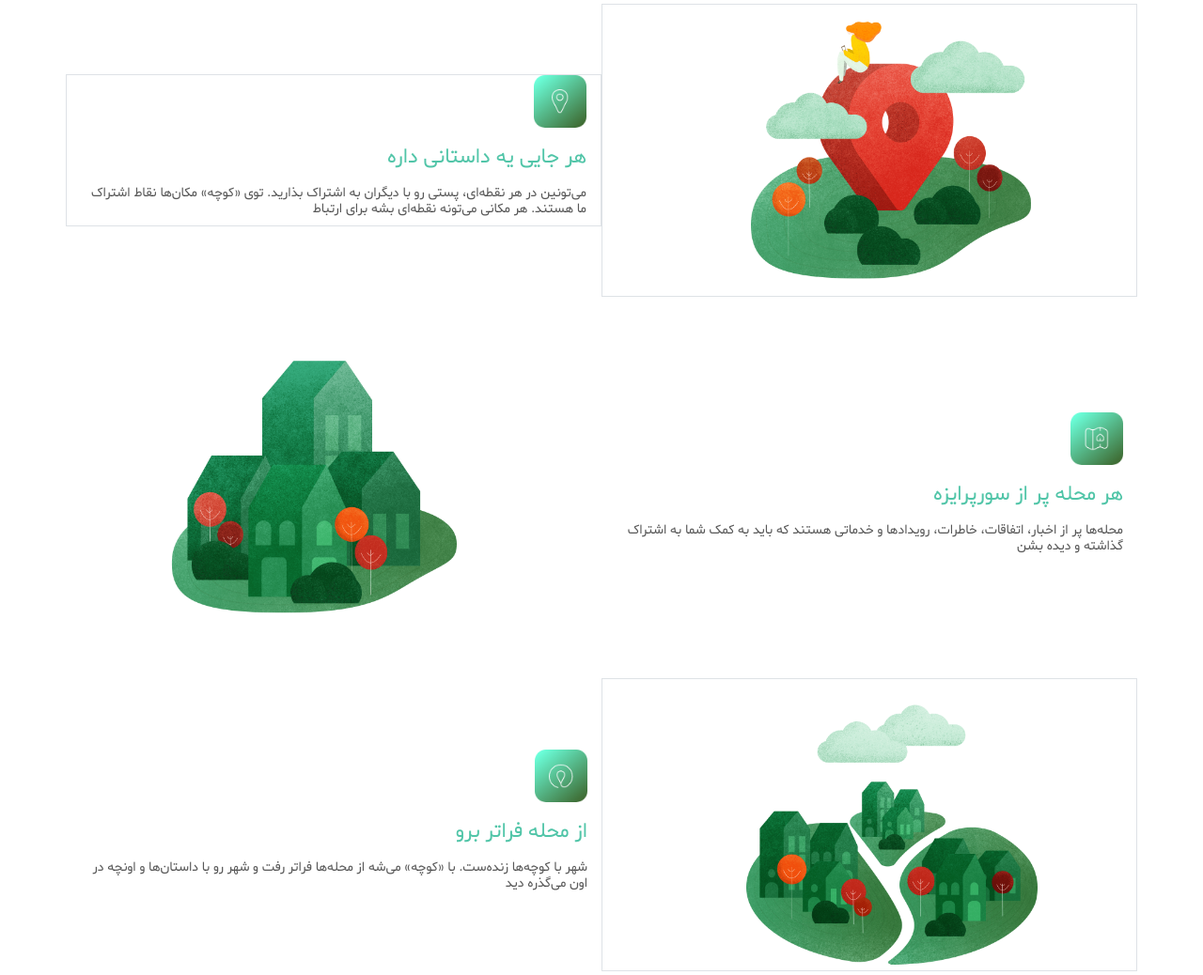
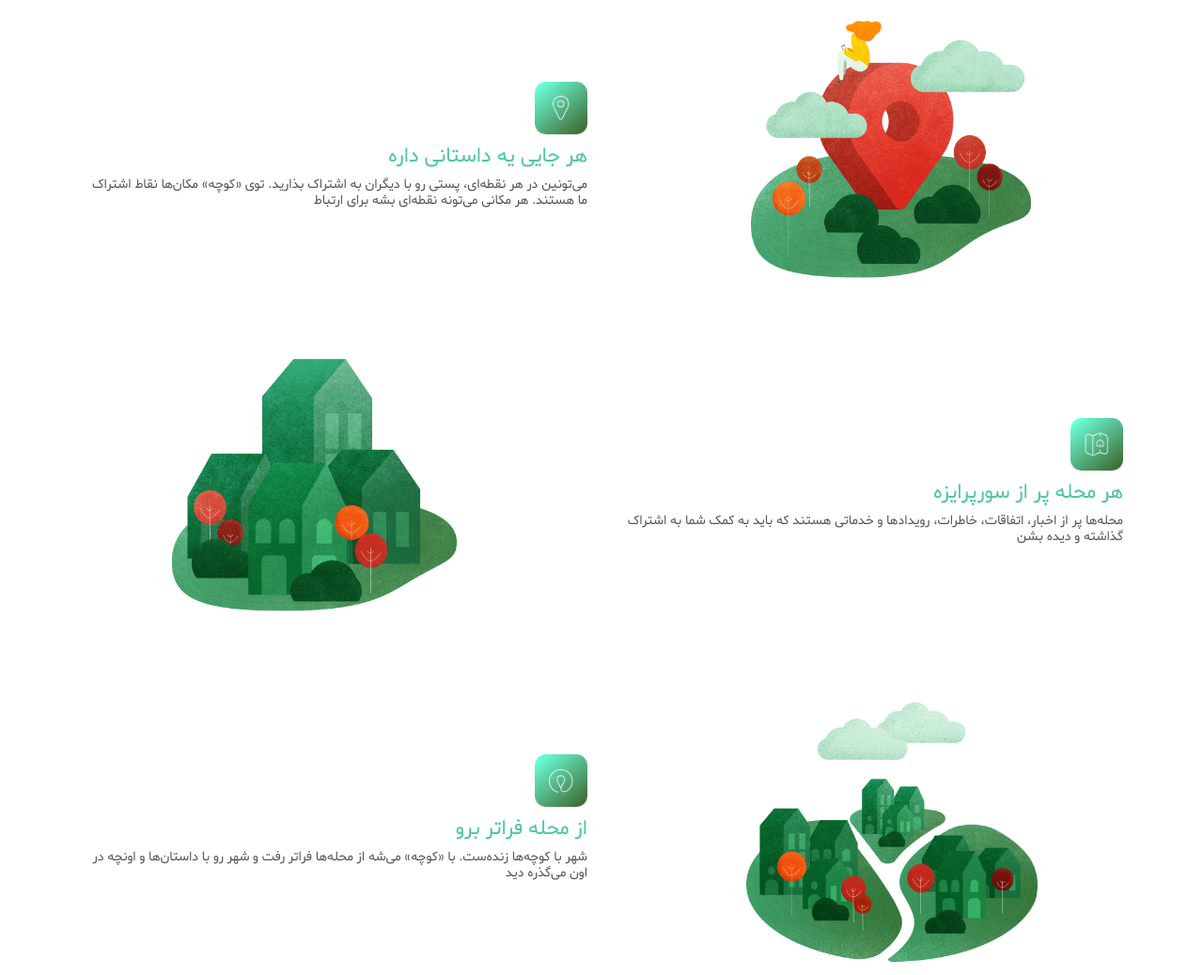
Before and after one commit to sarahkhoshaghebat/coocheh, a plain HTML site: page index.html in a window 1280 px wide. Shown: the part 1728-2766 px from the top of the page at 94% size. Drawn offline with nearby package versions, Linux system fonts and the light colour scheme.

Commit message:
fix content position in tagline

```diff
--- a/index.html
+++ b/index.html
@@ -108,26 +108,22 @@
 		</div>
 		<!-- center -->
 		<div class="container center-mt">
-			<div class="row align-items-center mt-3">
-				<div class="col-md-6 border">
-					<div class="row">
-						<div class="col-sm-12">
+			<div class="row align-items-center mt-3 d-flex flex-row-reverse">
+				<div class="col-md-6 d-flex justify-content-center">
+					<img src="img/1.png" class="img-big ml-md-5">
+				</div>
+				<div class="col-md-6">
+					<div class="row row-cols-1">
+						<div class="col">
 							<img src="img/11.png" class="img-little">
 						</div>
-					</div>
-					<div class="row mt-2">
-						<div class="col-sm">
+						<div class="col">
 							<h3 class="text-right text-bold">هر جایی یه داستانی داره</h3>
 						</div>
-					</div>
-					<div class="row mt-2">
-						<div class="col-sm">
+						<div class="col ">
 							<h6 class="text text-right ">می‌تونین در هر نقطه‌ای، پستی رو با دیگران به اشتراک بذارید. توی «کوچه» مکان‌ها نقاط اشتراک ما هستند. هر مکانی می‌تونه نقطه‌ای بشه برای ارتباط</h6>
 						</div>
 					</div>
-				</div>
-				<div class="col-md-6 d-flex justify-content-center border">
-					<img src="img/1.png" class="img-big ml-md-5">
 				</div>
 			</div>
 			<div class="row align-items-center mt-5">
@@ -135,43 +131,35 @@
 					<img src="img/2.png" class="img-left mr-md-5">
 				</div>
 				<div class="col-md-6">
-					<div class="row">
-						<div class="col-sm">
+					<div class="row row-cols-1">
+						<div class="col">
 							<img src="img/22.png" class="img-little">
 						</div>
-					</div>
-					<div class="row mt-2">
-						<div class="col-sm">
+						<div class="col">
 							<h3 class="text-right text-bold">هر محله پر از سورپرایزه</h3>
 						</div>
-					</div>
-					<div class="row mt-2">
-						<div class="col-sm">
+						<div class="col">
 							<h6 class="text text-right">محله‌ها پر از اخبار، اتفاقات، خاطرات، رویدادها و خدماتی هستند که باید به کمک شما به اشتراک گذاشته و دیده بشن</h6>
 						</div>
 					</div>
 				</div>
 			</div>
-			<div class="row align-items-center mt-5">
+			<div class="row align-items-center mt-5 d-flex flex-row-reverse">
+				<div class="col-md-6 d-flex justify-content-center">
+					<img src="img/3.png" class="img-big ml-md-5">
+				</div>
 				<div class="col-md-6">
-					<div class="row">
-						<div class="col-sm">
+					<div class="row row-cols-1">
+						<div class="col">
 							<img src="img/33.png" class="img-little">
 						</div>
-					</div>
-					<div class="row mt-2">
-						<div class="col-sm">
+						<div class="col">
 							<h3 class="text-right text-bold">از محله‌ فراتر برو</h3>
 						</div>
-					</div>
-					<div class="row mt-2">
-						<div class="col-sm">
+						<div class="col">
 							<h6 class="text-right text">شهر با کوچه‌ها زنده‌ست. با «کوچه» می‌شه از محله‌ها فراتر رفت و شهر رو با داستان‌ها و اونچه در اون می‌گذره دید</h6>
 						</div>
 					</div>
-				</div>
-				<div class="col-md-6 d-flex justify-content-center border">
-					<img src="img/3.png" class="img-big ml-md-5">
 				</div>
 			</div>
 		</div>
```
